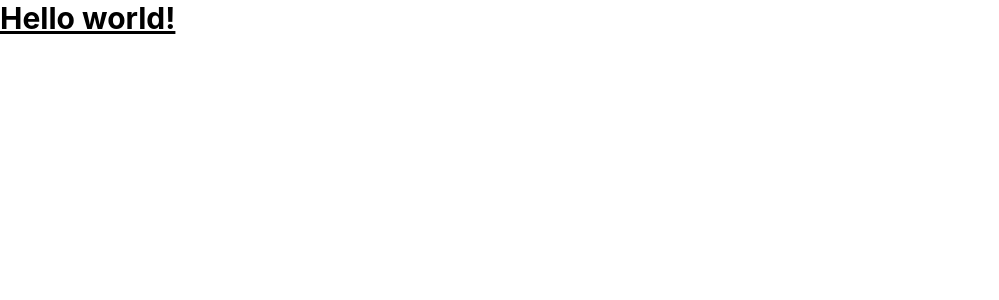
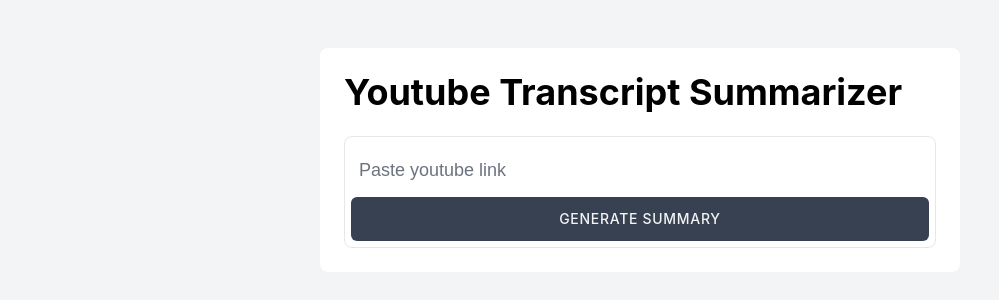
Before and after one commit to arip995/Youtube-Transcript-Summarizer-Frontend, a React (Create React App) app: page / in a window 1280 px wide. Shown: the top 300 px of the page, without its empty margins (0-999 px from the left). Built offline with nearby package versions, Linux system fonts and the light colour scheme; no server answers.

Commit message:
Completed UI

```diff
--- a/src/App.css
+++ b/src/App.css
@@ -28,11 +28,58 @@
   color: #61dafb;
 }
 
+.writer {
+  font-family: Courier, monospace;
+  display: inline-block;
+}
+
+.writer-text {
+  display: inline-block;
+  overflow: hidden;
+  letter-spacing: 2px;
+  animation: typing 5s steps(30, end), blink .75s step-end infinite;
+  white-space: nowrap;
+  font-size: 30px;
+  font-weight: 700;
+  /* border-right: 2px solid orange; */
+  box-sizing: border-box;
+  margin-top: 2px;
+}
+
+@keyframes typing {
+  from {
+    width: 0%
+  }
+
+  to {
+    width: 100%
+  }
+}
+
+/* @keyframes blink {
+      from, to {
+          border-color: transparent
+      }
+      50% {
+          border-color: rgb(92, 86, 86);
+      }
+  } */
+
 @keyframes App-logo-spin {
   from {
     transform: rotate(0deg);
   }
+
   to {
     transform: rotate(360deg);
   }
 }
+
+.newShadow {
+  box-shadow: 0px 1px 3px 2px rgba(50, 71, 92, 0.06)
+}
+
+input,
+input::placeholder {
+    font: 18px/3 sans-serif;
+}
--- a/src/App.js
+++ /dev/null
@@ -1,13 +0,0 @@
-import './App.css';
-
-function App() {
-  return (
-    <div>
-      <h1 className="text-3xl font-bold underline">
-        Hello world!
-      </h1>
-    </div>
-  );
-}
-
-export default App;
--- /dev/null
+++ b/src/App.jsx
@@ -0,0 +1,41 @@
+import { useEffect, useState } from 'react';
+import './App.css';
+
+function App() {
+  const [summarizedData, setSummarizedData] = useState(null);
+  useEffect(() => {
+    fetch('https://jsonplaceholder.typicode.com/comments/1')
+      .then(response => response.json())
+      .then(json => {
+        console.log(json.body)
+        setSummarizedData(json?.body)
+      })
+  }, [])
+  return (
+    <div className="">
+      <div className='flex justify-center w-full absolute bg-gray-100 min-h-screen'>
+        <div className="xlmin:w-2/4 xlmax:w-3/4 rounded-lg text-4xl font-bold absolute mt-12 bg-white p-6">
+          Youtube Transcript Summarizer
+          <form className='mt-6'>
+            <div class="flex flex-col p-1.5 overflow-hidden border rounded-lg focus-within:ring focus-within:ring-opacity-40 focus-within:border-blue-400 focus-within:ring-blue-300">
+              <input class="px-2  text-gray-700 placeholder-gray-500 bg-white outline-none d focus:placeholder-transparent" type="text" name="email" placeholder="Paste youtube link" aria-label="Enter your email" />
+
+              <button class="px-4 py-3 text-sm font-medium tracking-wider text-gray-100 uppercase transition-colors duration-300 transform bg-gray-700 rounded-md hover:bg-gray-600 focus:bg-gray-600 focus:outline-none">Generate summary</button>
+            </div>
+          </form>
+          {summarizedData &&
+            <div className='mt-12 text-2xl text-gray-600 text-justify'>
+              {summarizedData}
+            </div>
+          }
+        </div>
+      </div>
+
+      {/* <div class="writer">
+            <div class="writer-text">Apana tike gandi marantu</div>
+        </div> */}
+    </div>
+  );
+}
+
+export default App;
--- a/tailwind.config.js
+++ b/tailwind.config.js
@@ -4,7 +4,37 @@
     "./src/**/*.{js,jsx,ts,tsx}",
   ],
   theme: {
-    extend: {},
+    screens: {
+      '2xlmax': {'max': '1535px'},
+      // => @media (max-width: 1535px) { ... }
+
+      'xlmax': {'max': '1279px'},
+      // => @media (max-width: 1279px) { ... }
+
+      'lgmax': {'max': '1023px'},
+      // => @media (max-width: 1023px) { ... }
+
+      'mdmax': {'max': '767px'},
+      // => @media (max-width: 767px) { ... }
+
+      'smmax': {'max': '639px'},
+      // => @media (max-width: 639px) { ... }
+
+      '2xlmin': {'min': '1535px'},
+      // => @media (min-width: 1535px) { ... }
+
+      'xlmin': {'min': '1279px'},
+      // => @media (min-width: 1279px) { ... }
+
+      'lgmin': {'min': '1023px'},
+      // => @media (min-width: 1023px) { ... }
+
+      'mdmin': {'min': '767px'},
+      // => @media (min-width: 767px) { ... }
+
+      'smmin': {'min': '639px'},
+      // => @media (min-width: 639px) { ... }
+    }
   },
   plugins: [],
 }
```
